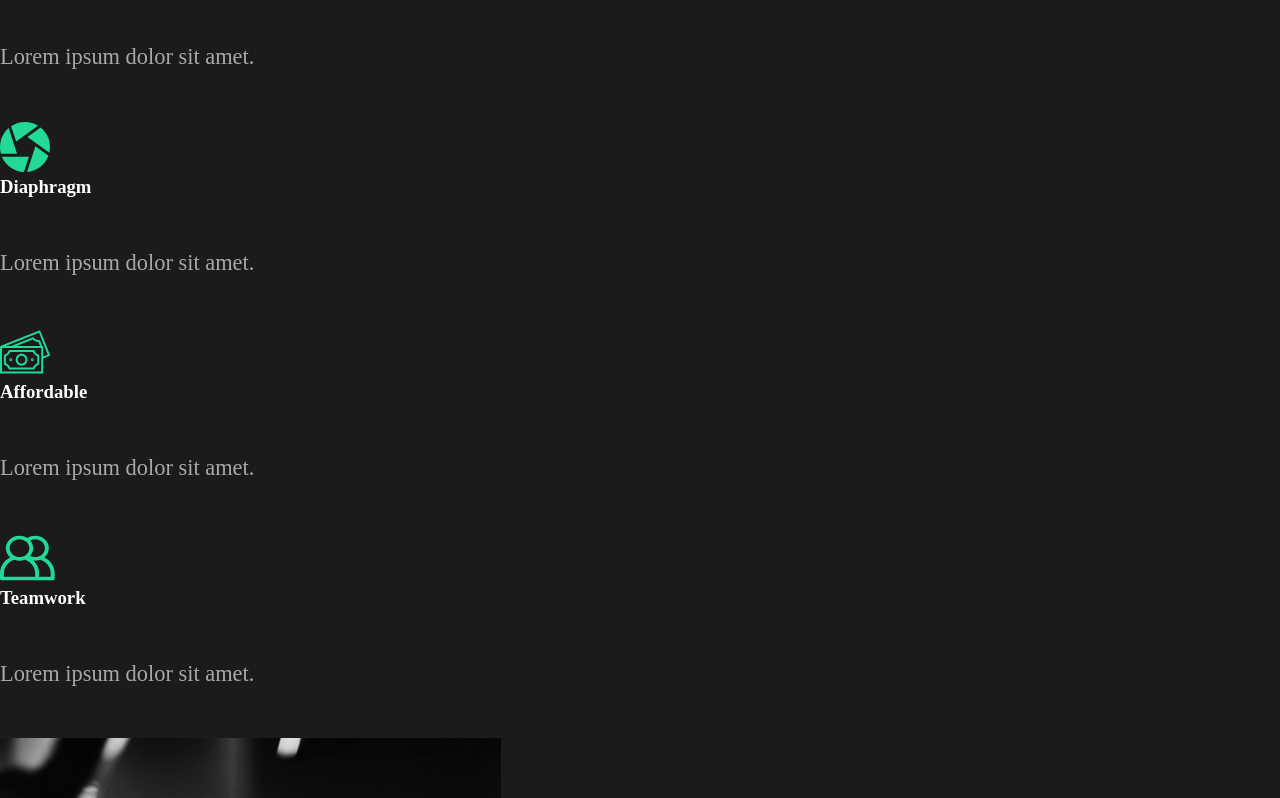
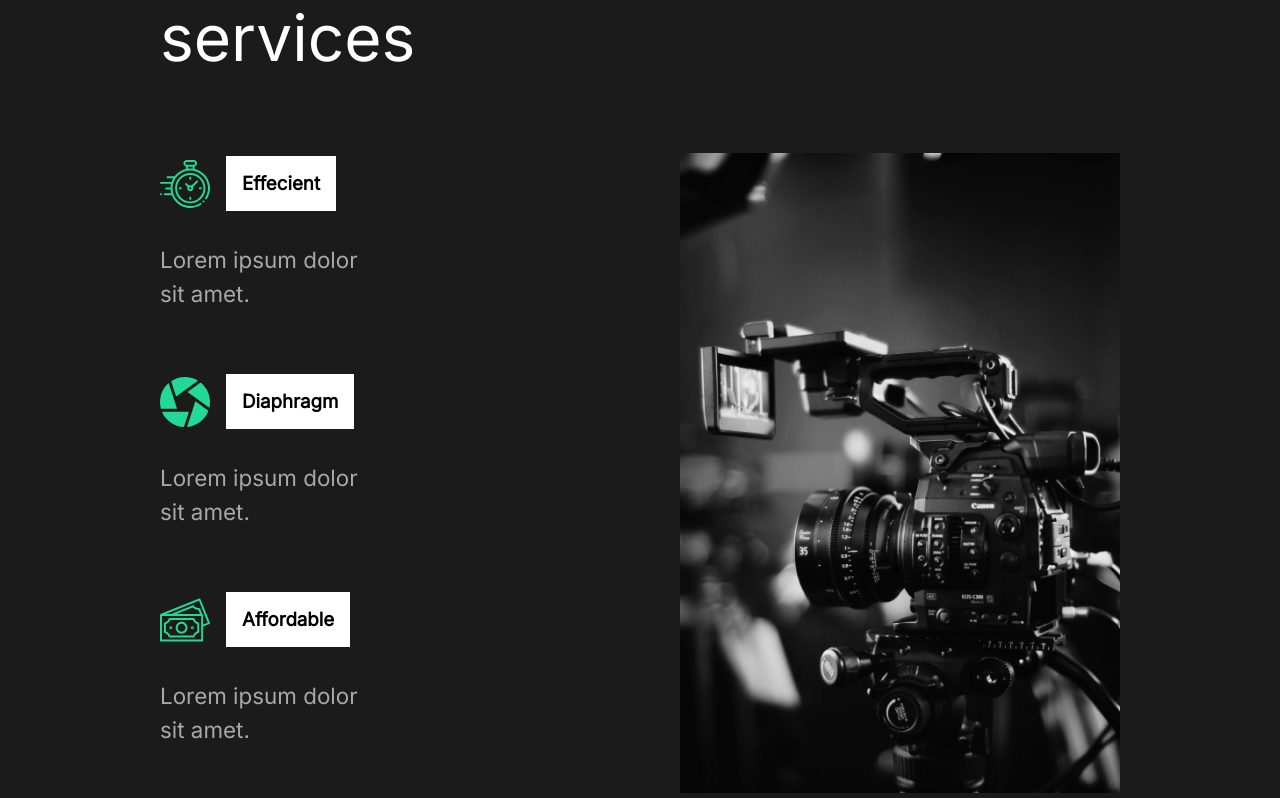
Before and after one commit to NewCodeOnDaBlock/capture_project, a React (Create React App) app in the folder client/: page / in a window 1280 px wide. Shown: the part 962-1760 px from the top of the page. Built offline with nearby package versions, Linux system fonts and the light colour scheme.

Commit message:
devop: styled services

```diff
--- a/client/public/index.html
+++ b/client/public/index.html
@@ -9,6 +9,7 @@
       name="description"
       content="Web site created using create-react-app"
     />
+    <link rel="preconnect" href="https://fonts.googleapis.com"><link rel="preconnect" href="https://fonts.gstatic.com" crossorigin><link href="https://fonts.googleapis.com/css2?family=Inter&display=swap" rel="stylesheet">
     <link rel="apple-touch-icon" href="%PUBLIC_URL%/logo192.png" />
     <link rel="manifest" href="%PUBLIC_URL%/manifest.json" />
     <title>Capture</title>
--- a/client/src/components/AboutSection.jsx
+++ b/client/src/components/AboutSection.jsx
@@ -1,6 +1,12 @@
 import React from 'react';
 import home1 from '../assets/home1.png';
 import styled from 'styled-components';
+import {
+  AboutSectionContainerStyled,
+  DescriptionStyled,
+  ImageStyled,
+  HideStyled
+} from '../styles';
 
 const AboutSection = () => {
   return (
@@ -31,35 +37,35 @@
   )
 }
 
-const AboutSectionContainerStyled = styled.div`
-  min-height: 90vh;
-  display: flex;
-  align-items: center;
-  justify-content: space-between;
-  padding: 5rem 10rem;
-  color: white;
-`;
+// const AboutSectionContainerStyled = styled.div`
+//   min-height: 90vh;
+//   display: flex;
+//   align-items: center;
+//   justify-content: space-between;
+//   padding: 5rem 10rem;
+//   color: white;
+// `;
 
-const DescriptionStyled = styled.div`
-  flex: 1;
-  padding-right: 5rem;
-  h2 {
-    font-weight: lighter;
-  }
-`;
+// const DescriptionStyled = styled.div`
+//   flex: 1;
+//   padding-right: 5rem;
+//   h2 {
+//     font-weight: lighter;
+//   }
+// `;
 
-const ImageStyled = styled.div`
-  flex: 1;
-  overflow: hidden;
-  img {
-    width: 100%;
-    height: 80vh;
-    object-fit: cover;
-  }
-`;
+// const ImageStyled = styled.div`
+//   flex: 1;
+//   overflow: hidden;
+//   img {
+//     width: 100%;
+//     height: 80vh;
+//     object-fit: cover;
+//   }
+// `;
 
-const HideStyled = styled.div`
-  overflow: hidden;
-`;
+// const HideStyled = styled.div`
+//   overflow: hidden;
+// `;
 
 export default AboutSection;
--- a/client/src/components/GlobalStyle.jsx
+++ b/client/src/components/GlobalStyle.jsx
@@ -9,8 +9,10 @@
   }
   body {
     background: #1b1b1b;
+    font-family: 'inter', sans-serif;
   }
   button {
+    font-family: 'inter', sans-serif;
     font-weight: bold;
     font-size: 1.1rem;
     cursor: pointer;
--- a/client/src/components/ServicesSection.jsx
+++ b/client/src/components/ServicesSection.jsx
@@ -4,47 +4,84 @@
 import money from '../assets/money.svg';
 import teamwork from '../assets/teamwork.svg';
 import home2 from '../assets/home2.png'
+import styled from 'styled-components';
+import {
+  AboutSectionContainerStyled,
+  DescriptionStyled,
+  ImageStyled
+} from '../styles';
+
 const ServicesSection = () => {
   return (
-    <div className='services-section-container'>
-      <div className="description">
+    <ServicesSectionStyled>
+      <DescriptionStyled>
         <h2>High <span>quality</span> services</h2>
-          <div className="cards">
-            <div className="card">
+          <Cards>
+            <Card>
               <div className="icon">
                 <img src={clock} alt='clock' />
                 <h3>Effecient</h3>
               </div>
                 <p>Lorem ipsum dolor sit amet.</p>
-            </div>
-            <div className="card">
+            </Card>
+            <Card>
               <div className="icon">
                 <img src={diaphragm} alt='diaphragm' />
                 <h3>Diaphragm</h3>
               </div>
                 <p>Lorem ipsum dolor sit amet.</p>
-            </div>
-            <div className="card">
+            </Card>
+            <Card>
               <div className="icon">
                 <img src={money} alt='money' />
                 <h3>Affordable</h3>
               </div>
                 <p>Lorem ipsum dolor sit amet.</p>
-            </div>
-            <div className="card">
+            </Card>
+            <Card>
               <div className="icon">
                 <img src={teamwork} alt='teamwork' />
                 <h3>Teamwork</h3>
               </div>
                 <p>Lorem ipsum dolor sit amet.</p>
-            </div>
-          </div>
-      </div>
-      <div className="image">
+            </Card>
+          </Cards>
+      </DescriptionStyled>
+      <ImageStyled>
         <img src={home2} alt="home2" />
-      </div>
-    </div>
+      </ImageStyled>
+    </ServicesSectionStyled>
   )
-}
+};
+
+const ServicesSectionStyled = styled(AboutSectionContainerStyled)`
+h2{
+  padding-bottom: 5rem;
+  }
+  p {
+    width: 70%;
+    padding: 2rem 0rem 4rem 0rem;
+  }
+`;
+
+const Cards = styled.div`
+display: flex;
+flex-wrap: wrap;
+`
+
+const Card = styled.div`
+  flex-basis: 20rem;
+  .icon{
+    display: flex;
+    align-items: center;
+    h3 {
+      margin-left: 1rem;
+      background: white;
+      color: black;
+      padding: 1rem;
+
+    }
+  }
+`
 
 export default ServicesSection
--- /dev/null
+++ b/client/src/styles.js
@@ -0,0 +1,32 @@
+import styled from 'styled-components';
+
+export const AboutSectionContainerStyled = styled.div`
+  min-height: 90vh;
+  display: flex;
+  align-items: center;
+  justify-content: space-between;
+  padding: 5rem 10rem;
+  color: white;
+`;
+
+export const DescriptionStyled = styled.div`
+  flex: 1;
+  padding-right: 5rem;
+  h2 {
+    font-weight: lighter;
+  }
+`;
+
+export const ImageStyled = styled.div`
+  flex: 1;
+  overflow: hidden;
+  img {
+    width: 100%;
+    height: 80vh;
+    object-fit: cover;
+  }
+`;
+
+export const HideStyled = styled.div`
+  overflow: hidden;
+`;
```
